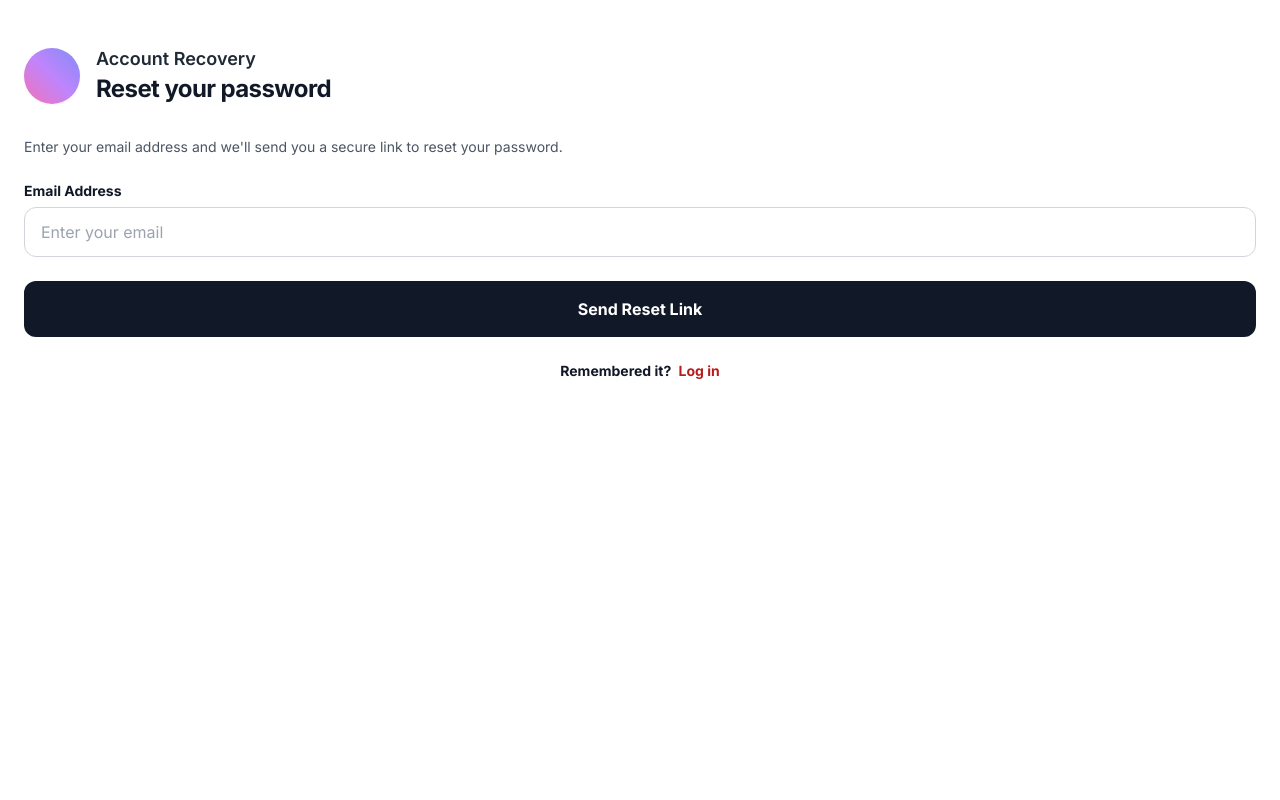
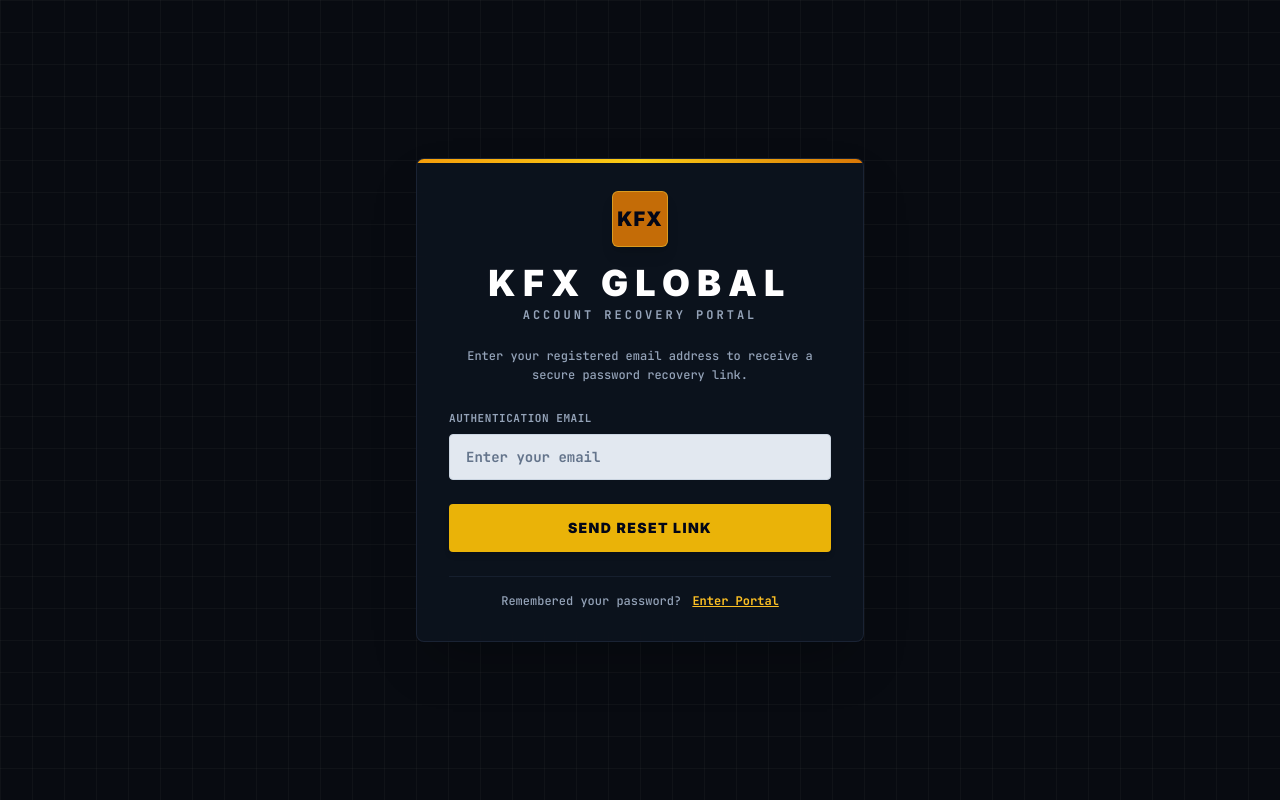
Before and after one commit to bakarekehinde383/Gold-trading-dashboard-, a Flask app: page /forgot-password in a window 1280 px wide. Run offline with Flask 3, Linux system fonts and the light colour scheme; some libraries are stand-ins or nearby versions.

Commit message:
Update forgot-password.html

```diff
--- a/templates/forgot-password.html
+++ b/templates/forgot-password.html
@@ -5,42 +5,64 @@
     <meta name="viewport" content="width=device-width, initial-scale=1.0, maximum-scale=1.0, user-scalable=no">
     <title>KFX Forgot Password</title>
     <script src="https://cdn.tailwindcss.com"></script>
-    <link href="https://fonts.googleapis.com/css2?family=Inter:wght@400;600;700&display=swap" rel="stylesheet">
+    <link href="https://fonts.googleapis.com/css2?family=Inter:wght@400;600;700;800;900&family=JetBrains+Mono:wght@500;700&display=swap" rel="stylesheet">
     <style>
         body { font-family: 'Inter', sans-serif; }
+        .font-mono-code { font-family: 'JetBrains Mono', monospace; }
+        .bg-grid-pattern {
+            background-image: linear-gradient(to right, rgba(255,255,255,0.03) 1px, transparent 1px),
+                              linear-gradient(to bottom, rgba(255,255,255,0.03) 1px, transparent 1px);
+            background-size: 32px 32px;
+        }
     </style>
 </head>
-<body class="bg-white text-gray-900 min-h-screen flex flex-col justify-between">
-    <div>
-        <div class="px-6 flex items-center gap-4 mb-8 mt-12">
-            <div class="w-14 h-14 rounded-full bg-gradient-to-tr from-pink-400 via-purple-400 to-indigo-400 shadow-sm flex-shrink-0"></div>
-            <div>
-                <p class="text-gray-800 font-semibold text-lg leading-tight">Account Recovery</p>
-                <h1 class="text-2xl font-bold tracking-tight mt-0.5">Reset your password</h1>
+<body class="bg-[#080b11] bg-grid-pattern text-slate-100 min-h-screen flex items-center justify-center p-4">
+
+    <div class="w-full max-w-md bg-[#0d131f]/90 border border-slate-800/80 rounded-lg shadow-2xl p-6 sm:p-8 backdrop-blur-md relative overflow-hidden">
+        <div class="absolute top-0 left-0 right-0 h-1 bg-gradient-to-r from-amber-500 via-yellow-400 to-amber-600"></div>
+
+        <div class="flex flex-col items-center mb-6">
+            <div class="w-14 h-14 rounded-md bg-[#d97706] bg-opacity-90 border border-yellow-300/40 flex items-center justify-center font-black text-slate-950 text-xl tracking-wider shadow-lg mb-4">
+                KFX
             </div>
+
+            <h1 class="text-3xl sm:text-4xl font-black tracking-[0.2em] text-white text-center uppercase">
+                KFX GLOBAL
+            </h1>
+            <p class="font-mono-code text-xs font-semibold tracking-[0.25em] text-slate-400 mt-1 uppercase text-center">
+                Account Recovery Portal
+            </p>
         </div>
 
-        <div class="px-6 pb-8">
-            <div id="alertBox" class="hidden mb-4 p-3.5 rounded-xl text-sm font-medium text-center"></div>
-            <p class="text-sm text-gray-600 mb-6 font-medium">Enter your email address and we'll send you a secure link to reset your password.</p>
+        <div id="alertBox" class="hidden mb-5 p-3 rounded text-xs font-mono-code font-medium text-center border"></div>
 
-            <form id="forgotForm" onsubmit="handleForgot(event)" class="flex flex-col gap-4">
-                <div class="flex flex-col gap-1.5">
-                    <label class="font-bold text-sm text-gray-900">Email Address</label>
-                    <input type="email" id="email" class="w-full border border-gray-300 rounded-xl px-4 py-3 text-gray-900 font-medium focus:outline-none focus:ring-2 focus:ring-gray-900" placeholder="Enter your email" required>
-                </div>
+        <p class="text-xs font-mono-code text-slate-400 mb-6 text-center leading-relaxed">
+            Enter your registered email address to receive a secure password recovery link.
+        </p>
 
-                <button type="submit" id="submitBtn" class="w-full bg-gray-900 text-white font-bold text-base rounded-xl py-4 mt-2 transition duration-200 hover:bg-black">
-                    Send Reset Link
-                </button>
-            </form>
+        <form id="forgotForm" onsubmit="handleForgot(event)" class="flex flex-col gap-5">
+            <div class="flex flex-col gap-2">
+                <label class="font-mono-code text-[11px] font-bold text-slate-400 tracking-wider uppercase">
+                    Authentication Email
+                </label>
+                <input type="email" id="email"
+                       class="w-full bg-[#e2e8f0] border border-slate-300 rounded px-4 py-3 text-slate-950 font-mono-code font-bold text-sm focus:outline-none focus:ring-2 focus:ring-amber-500 transition-all placeholder-slate-500"
+                       placeholder="Enter your email" required>
+            </div>
 
-            <div class="text-center mt-6">
-                <p class="text-sm font-bold text-gray-900">
-                    Remembered it?
-                    <a href="/" class="text-[#b91c1c] hover:underline ml-1">Log in</a>
-                </p>
-            </div>
+            <button type="submit" id="submitBtn"
+                    class="w-full bg-[#eab308] hover:bg-[#d97706] text-slate-950 font-black text-sm uppercase tracking-widest rounded py-3.5 mt-1 transition duration-150 shadow-md active:scale-[0.99]">
+                Send Reset Link
+            </button>
+        </form>
+
+        <div class="text-center mt-6 pt-4 border-t border-slate-800/60">
+            <p class="text-xs font-mono-code text-slate-400">
+                Remembered your password?
+                <a href="/" class="text-amber-400 hover:text-amber-300 font-bold underline ml-1">
+                    Enter Portal
+                </a>
+            </p>
         </div>
     </div>
 
@@ -49,11 +71,11 @@
         const submitBtn = document.getElementById('submitBtn');
 
         function showAlert(message, type = 'error') {
-            alertBox.classList.remove('hidden', 'bg-red-50', 'text-red-600', 'bg-green-50', 'text-green-600');
+            alertBox.classList.remove('hidden', 'bg-red-950/80', 'text-red-400', 'border-red-800/80', 'bg-emerald-950/80', 'text-emerald-400', 'border-emerald-800/80');
             if (type === 'error') {
-                alertBox.classList.add('bg-red-50', 'text-red-600');
+                alertBox.classList.add('bg-red-950/80', 'text-red-400', 'border-red-800/80');
             } else {
-                alertBox.classList.add('bg-green-50', 'text-green-600');
+                alertBox.classList.add('bg-emerald-950/80', 'text-emerald-400', 'border-emerald-800/80');
             }
             alertBox.innerText = message;
         }
@@ -63,7 +85,7 @@
             const email = document.getElementById('email').value.trim().toLowerCase();
 
             submitBtn.disabled = true;
-            submitBtn.innerText = "Sending Link...";
+            submitBtn.innerText = "SENDING LINK...";
             submitBtn.classList.add('opacity-75');
 
             try {
@@ -76,17 +98,17 @@
 
                 if (response.ok) {
                     showAlert(data.message, "success");
-                    submitBtn.innerText = "Check your email";
+                    submitBtn.innerText = "CHECK YOUR EMAIL";
                 } else {
                     showAlert(data.error || "Failed to send link.");
                     submitBtn.disabled = false;
-                    submitBtn.innerText = "Send Reset Link";
+                    submitBtn.innerText = "SEND RESET LINK";
                     submitBtn.classList.remove('opacity-75');
                 }
             } catch (err) {
-                showAlert("Server error. Please try again.");
+                showAlert("System error verifying access. Try again.");
                 submitBtn.disabled = false;
-                submitBtn.innerText = "Send Reset Link";
+                submitBtn.innerText = "SEND RESET LINK";
                 submitBtn.classList.remove('opacity-75');
             }
         }
```
